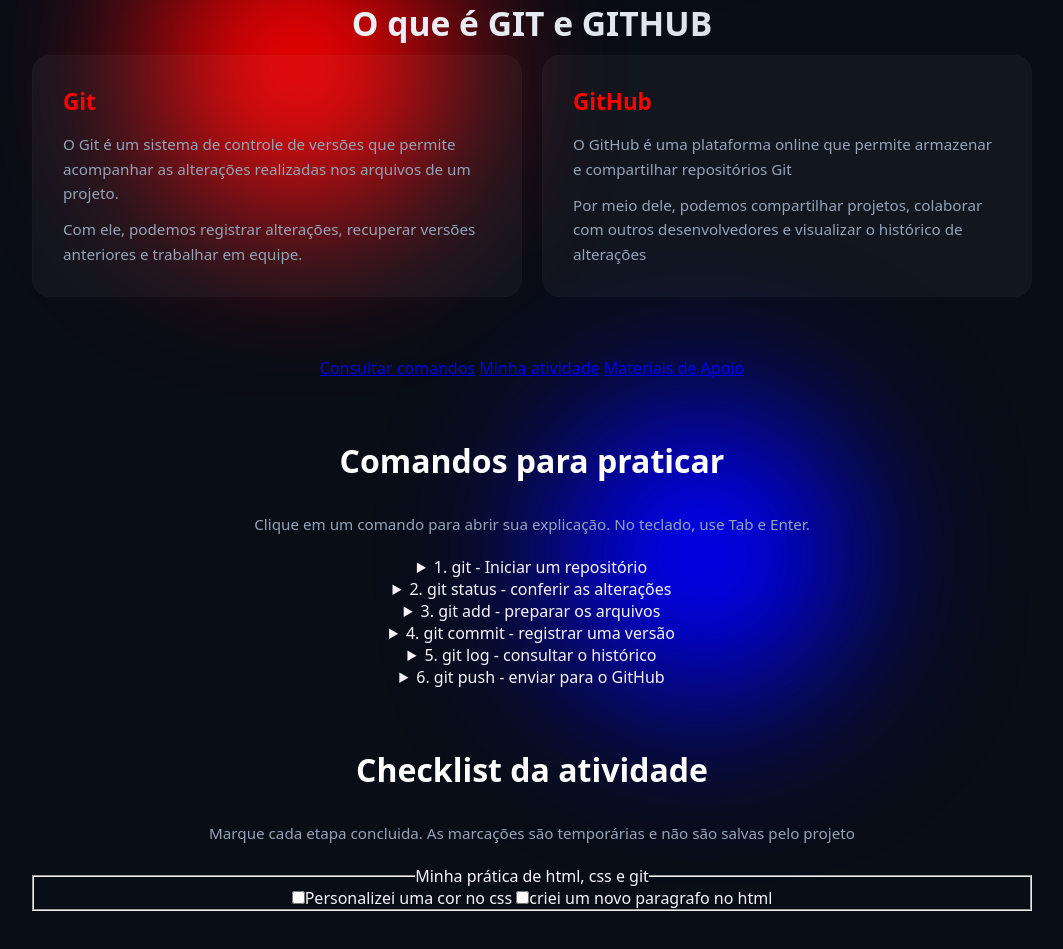
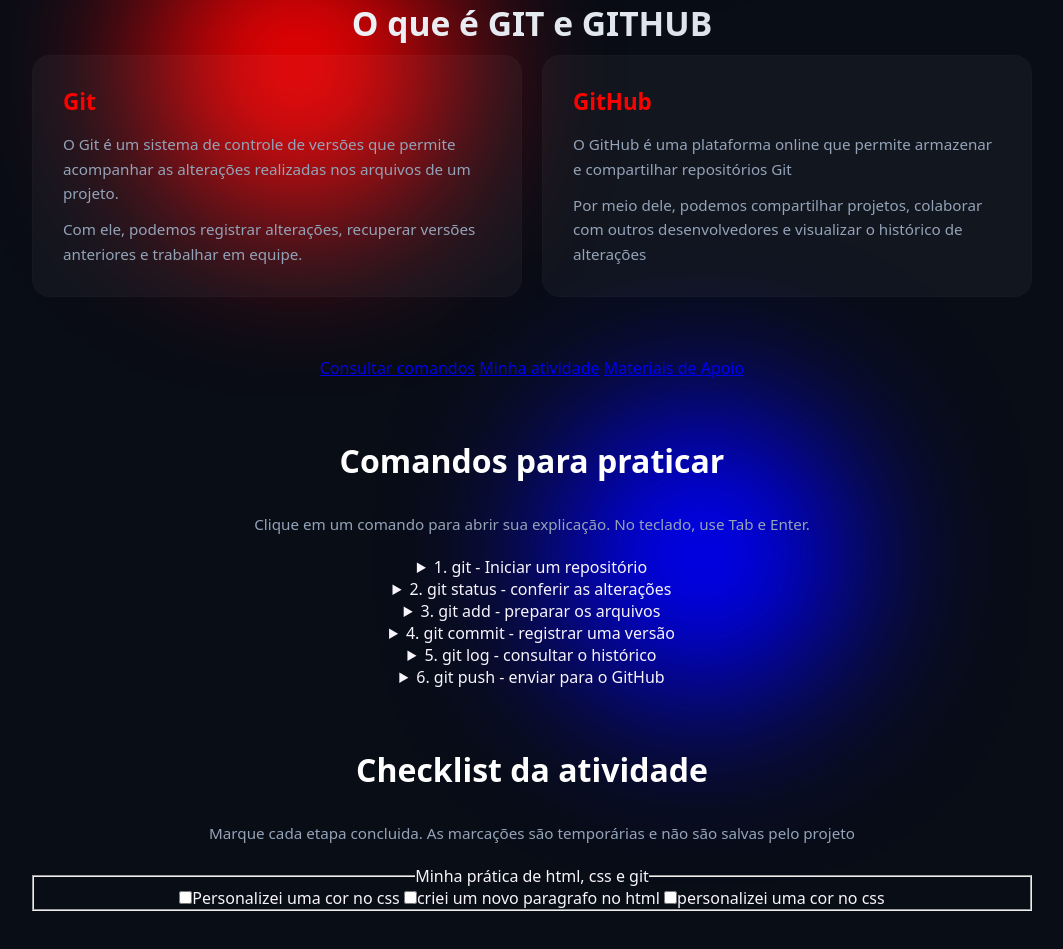
Before and after one commit to felipedecastrofacione87-jpg/aula_pa, a plain HTML site: page index.html in a window 1280 px wide. Shown: the part 441-1390 px from the top of the page, without its empty margins (108-1171 px from the left). Drawn offline with Linux system fonts and the light colour scheme.

Commit message:
Adicionei o 3° label no 2° section

```diff
--- a/index.html
+++ b/index.html
@@ -96,7 +96,7 @@
             <legend>Minha prática de html, css e git</legend>
             <label><input type="checkbox"><span>Personalizei uma cor no css</span></label>
             <label><input type="checkbox"><span>criei um novo paragrafo no html</span></label>
-
+            <label><input type="checkbox"><span>personalizei uma cor no css</span></label>
         </fieldset>
     </section>
 </body>
```
